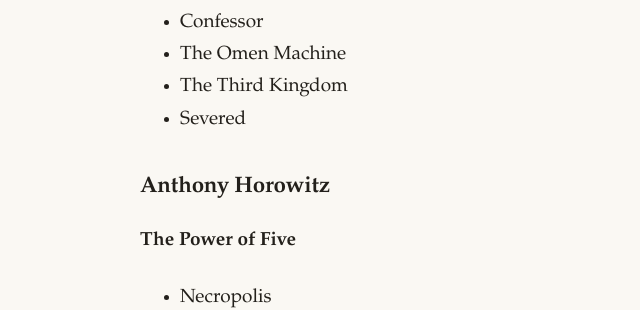
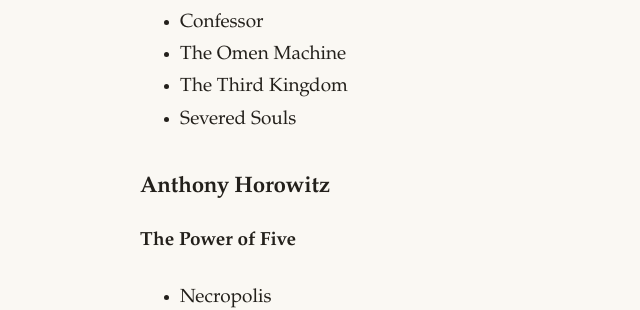
Before and after one commit to topearebi/aroamjti, a Jekyll site: the page built from books.md, in a window 1280 px wide and 900 px high, scrolled down 2735 px. Shown: the part 150-460 px from the top of the window, without its empty margins (196-836 px from the left). Built offline with Jekyll 4.4.1, drawn with Linux system fonts in a browser that asks for light colours.

Commit message:
Last Sync: 2026-07-04 11:42 (Mobile)

```diff
--- a/books.md
+++ b/books.md
@@ -83,7 +83,7 @@
   - Confessor
   - The Omen Machine
   - The Third Kingdom
-  - Severed
+  - Severed Souls
 
 ### Anthony Horowitz
 
```
